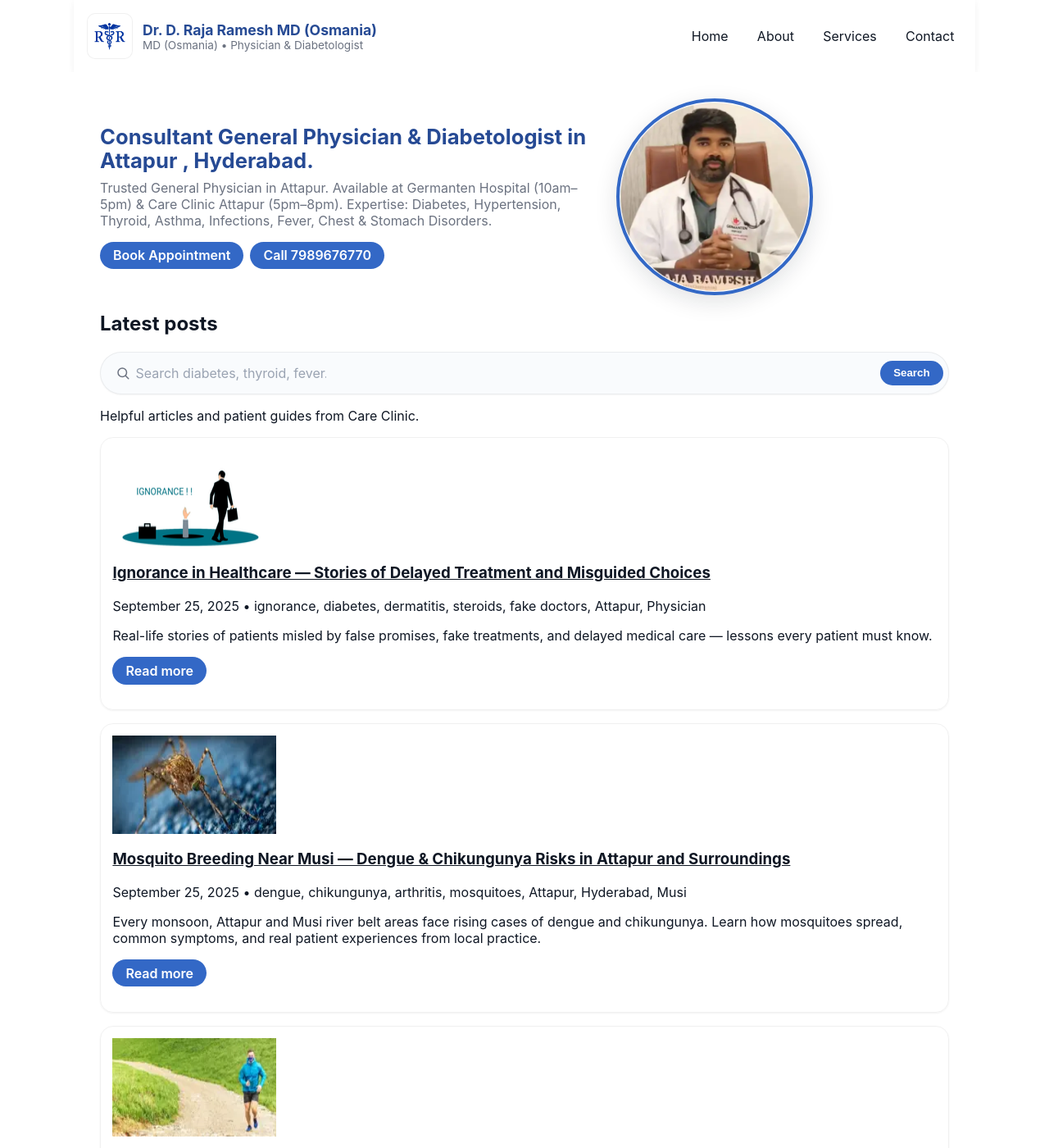
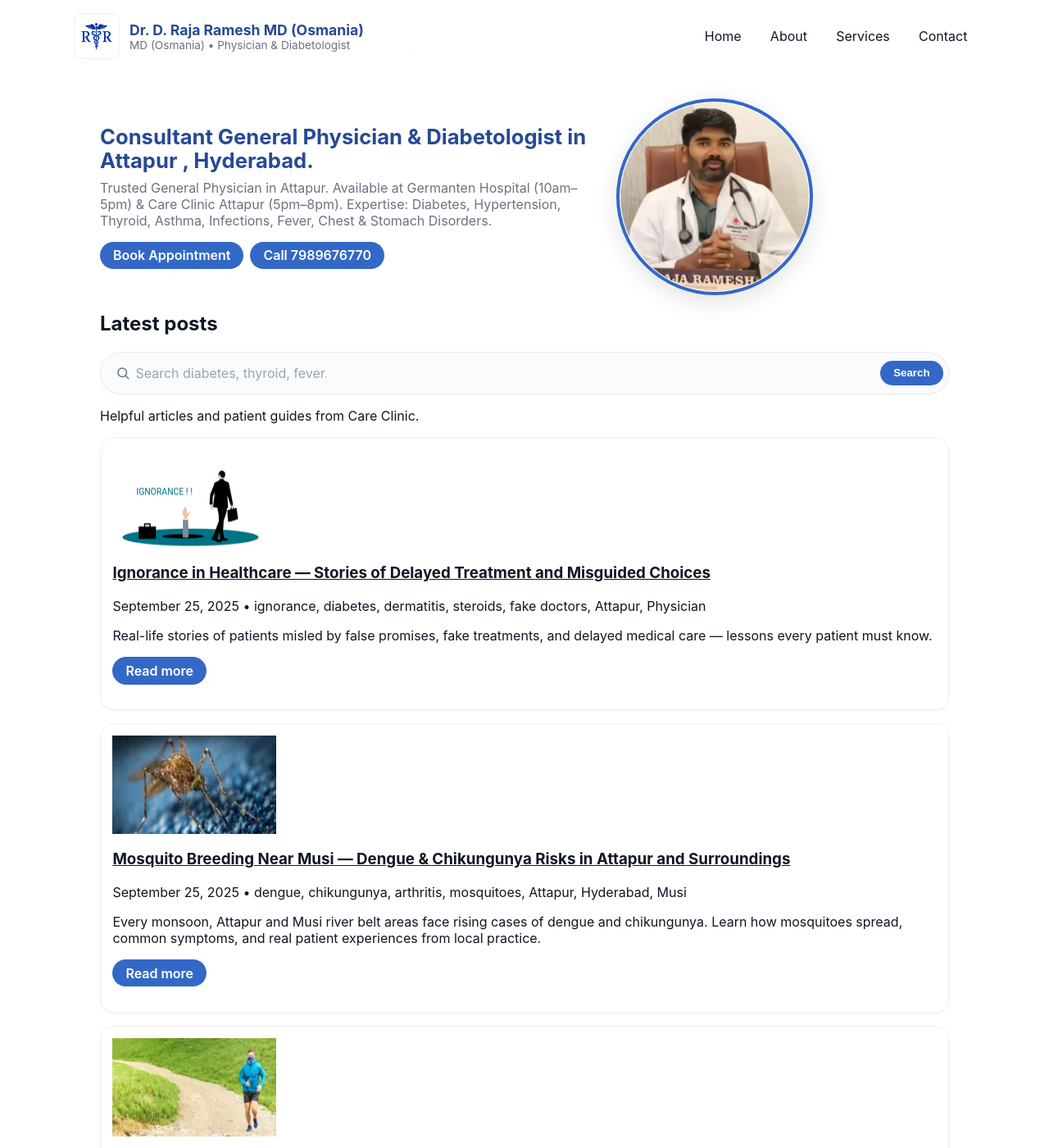
Before and after one commit to drrajarameshd/rr, a Jekyll site: the page built from index.html, in a window 1280 px wide and 1400 px high. Shown: the whole window at 82% size. Built offline with Jekyll 4.4.1, drawn with Linux system fonts in a browser that asks for light colours; the list of posts is cut into pages by our own code.

Commit message:
Update style.css

```diff
--- a/assets/css/style.css
+++ b/assets/css/style.css
@@ -45,17 +45,7 @@
 :where(a,button,input,textarea,select):focus{outline:3px solid color-mix(in srgb, var(--primary) 20%, white);outline-offset:2px}
 
 /* ========= HEADER / BRAND ========= */
-.header-inner{display:flex;align-items:center;justify-content:space-between;gap:1rem;
-  position: sticky;
-  top: 0;
-  z-index: 1000;
-  background: rgba(255, 255, 255, 0.8);
-  -webkit-backdrop-filter: blur(10px);
-  backdrop-filter: blur(10px);
-  padding: 1rem 1rem;
-  box-shadow: 0 2px 8px rgba(0, 0, 0, 0.06);
-}
-
+.header-inner{display:flex;align-items:center;justify-content:space-between;padding:1rem 0;gap:1rem}
 .brand{display:flex;align-items:center;gap:.75rem;text-decoration:none;color:inherit}
 .logo{width:56px;height:56px;border-radius:10px;background:#fff;border:1px solid rgba(0,0,0,.06);padding:8px;display:inline-flex;align-items:center;justify-content:center;flex-shrink:0}
 .brand-text h1{font-size:1.1rem;margin:0}
```
